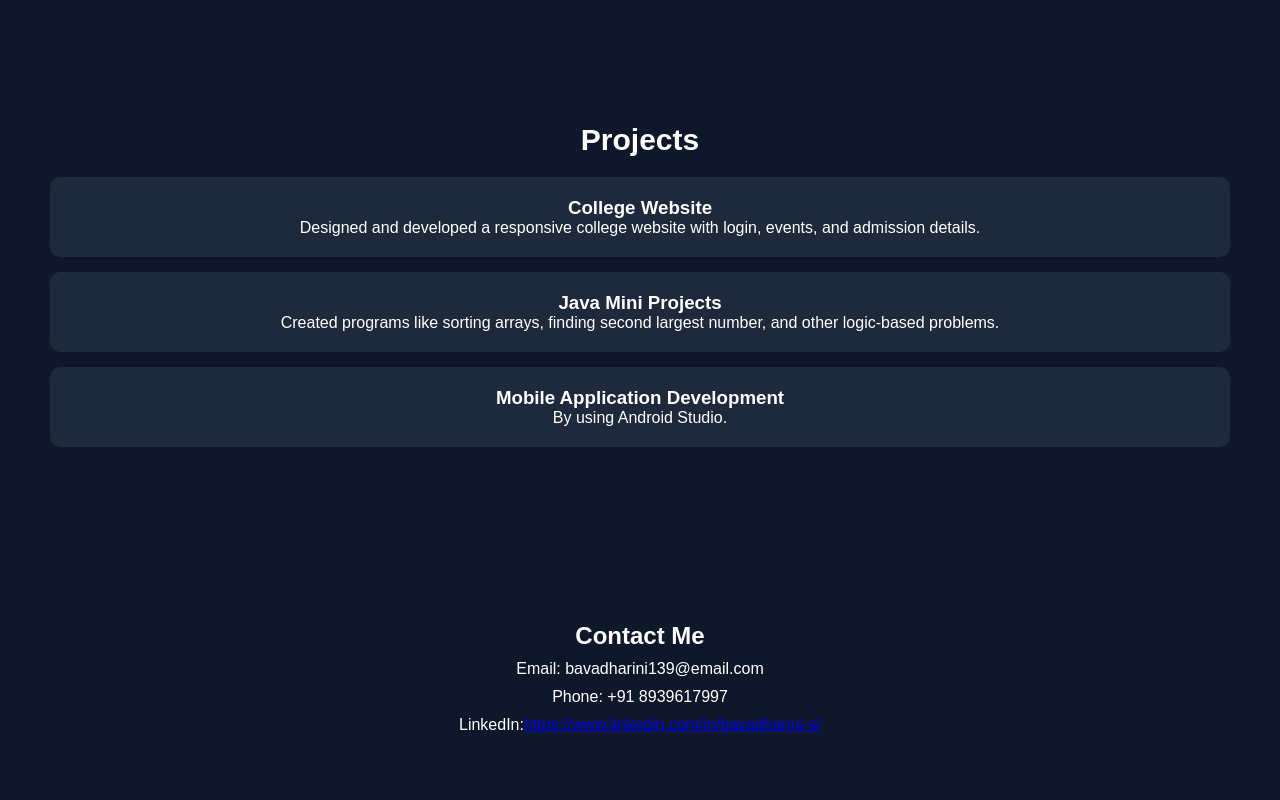
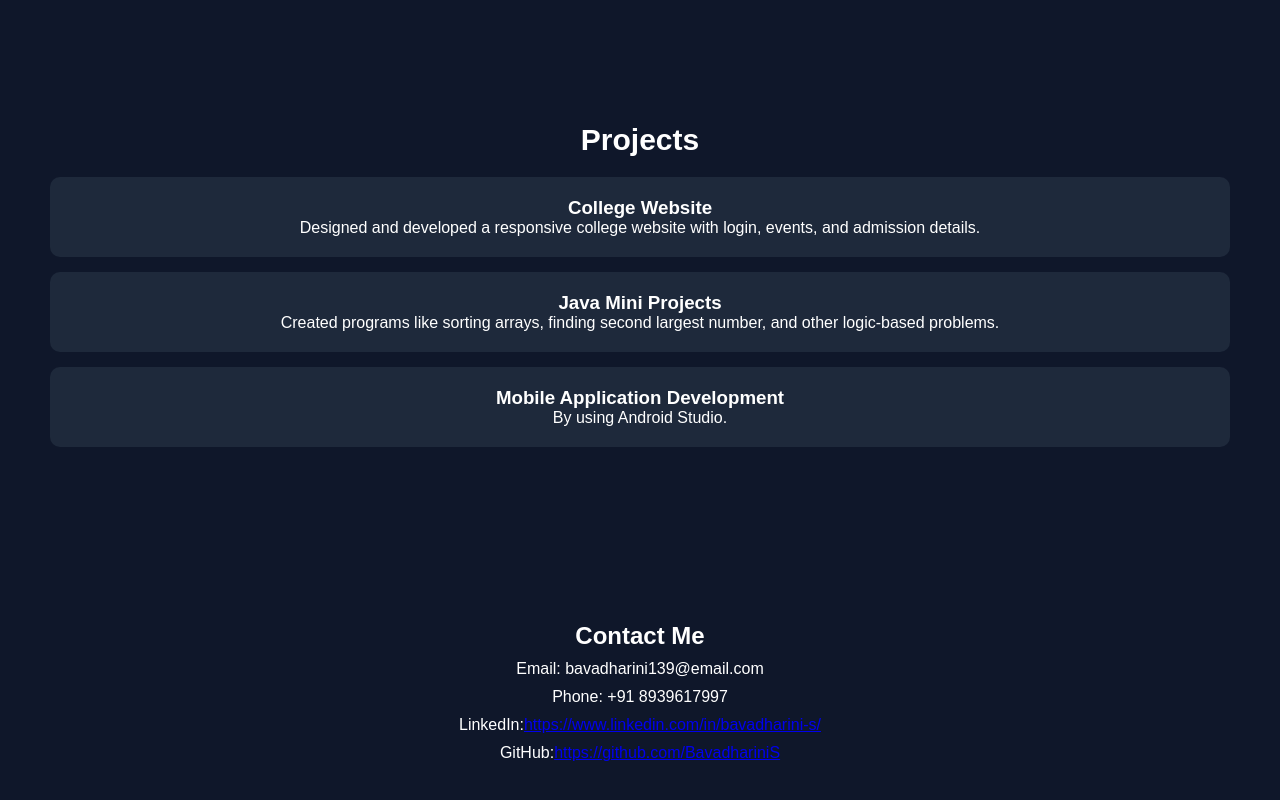
Before and after one commit to BavadhariniS/Portfolio, a React (Vite) app: page / in a window 1280 px wide. Shown: the part 1786-2586 px from the top of the page. Built offline with nearby package versions, Linux system fonts and the light colour scheme.

Commit message:
github update

```diff
--- a/src/components/Contact.jsx
+++ b/src/components/Contact.jsx
@@ -13,6 +13,11 @@ function Contact(){
         https://www.linkedin.com/in/bavadharini-s/
         </a>
       </p>
+      <p>GitHub:
+        <a href="https://github.com/BavadhariniS">
+        https://github.com/BavadhariniS
+        </a>
+      </p>
     </section>
   )
 }
```
